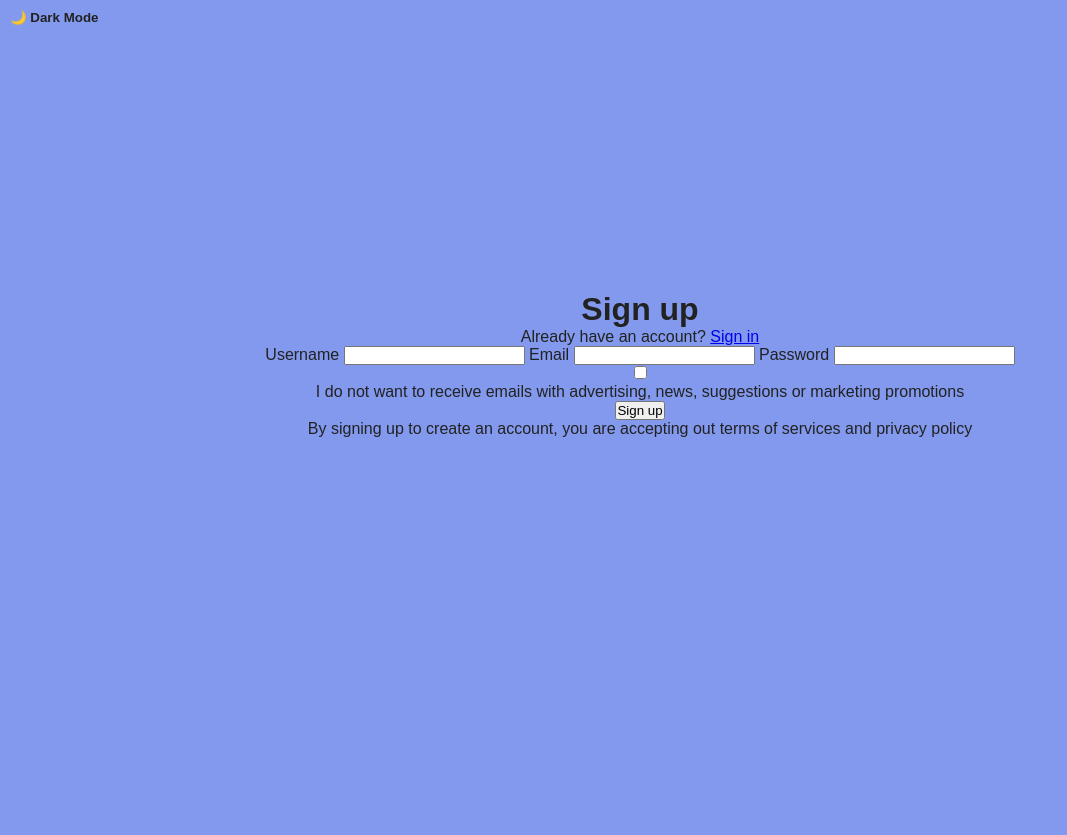
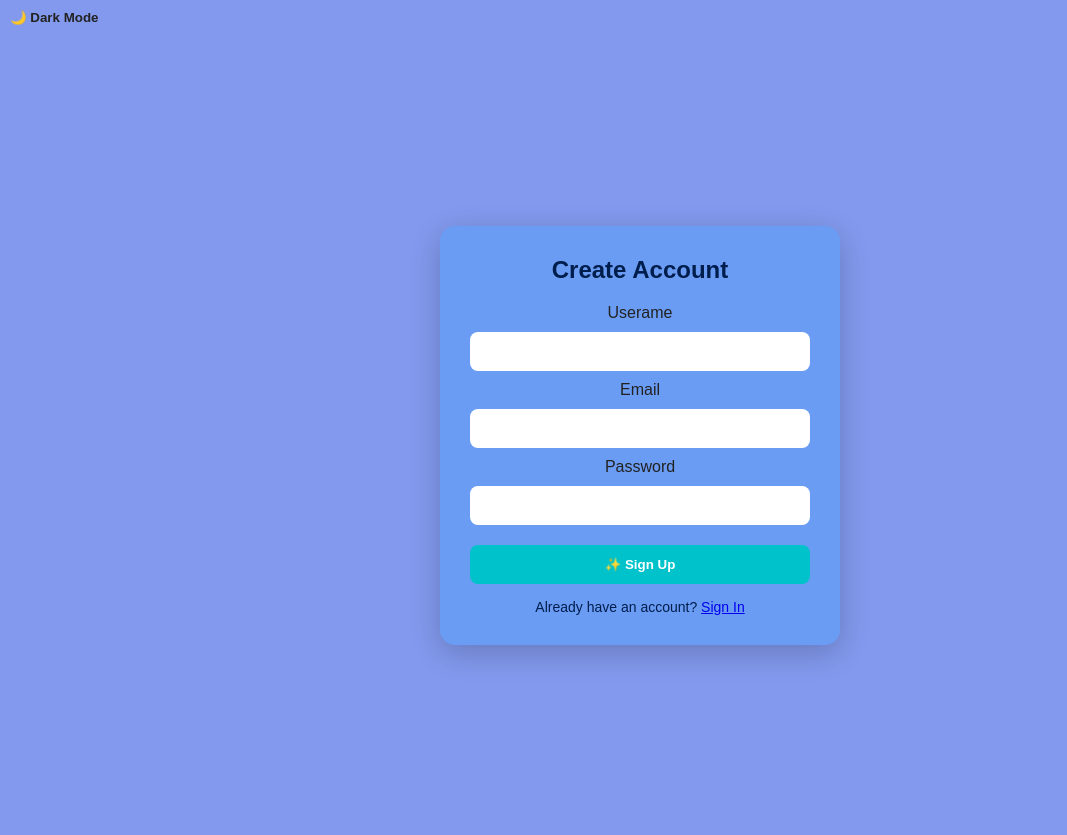
Before and after one commit to Jun1604/CS355Project2, a Node server app: page /auth/signup in a window 1280 px wide. Shown: the whole page, without its empty margins (0-1067 px from the left). Before the commit the page ends 437 px from the top, so only its background shows below. Run offline with Node 20, Linux system fonts and the light colour scheme.

Commit message:
sixth-commit

```diff
--- a/databases/games.json
+++ b/databases/games.json
@@ -1,6 +1,13 @@
 {
-  "gameID": 30,
+  "gameID": 31,
   "games": [
+    {
+      "id": "1",
+      "score": 80,
+      "TPQ": "1.91",
+      "date": "4/12/2025, 10:54:27 AM",
+      "gameID": 31
+    },
     {
       "id": "1",
       "score": null,
--- a/databases/leaderboard.json
+++ b/databases/leaderboard.json
@@ -45,6 +45,12 @@
     {
       "id": "1",
       "score": 80,
+      "TPQ": "1.91",
+      "gameID": 31
+    },
+    {
+      "id": "1",
+      "score": 80,
       "TPQ": "2.18",
       "gameID": 16
     },
@@ -53,12 +59,6 @@
       "score": 70,
       "TPQ": "1.67",
       "gameID": 4
-    },
-    {
-      "id": "1",
-      "score": 60,
-      "TPQ": "1.50",
-      "gameID": 10
     }
   ]
 }
--- a/databases/profile.json
+++ b/databases/profile.json
@@ -19,6 +19,11 @@
       "id": 5,
       "imgID": "0",
       "bio": ""
+    },
+    {
+      "id": 6,
+      "imgID": "3",
+      "bio": ""
     }
   ]
 }
--- a/databases/users.json
+++ b/databases/users.json
@@ -1,5 +1,5 @@
 {
-  "userCount": 5,
+  "userCount": 6,
   "users": [
     {
       "id": 1,
@@ -30,6 +30,12 @@
       "userName": "real",
       "email": "fake@gmail.com",
       "password": "12345"
+    },
+    {
+      "id": 6,
+      "userName": "new",
+      "email": "works@gmail.com",
+      "password": "12345"
     }
   ]
 }
--- a/public/stylesheets/homepage.css
+++ b/public/stylesheets/homepage.css
@@ -39,3 +39,131 @@ body {
     align-items: center;
     flex-direction: column;
 }
+.welcome-wrapper {
+    height: 100vh;
+    color: white;
+    display: flex;
+    flex-direction: column;
+    justify-content: center;
+    align-items: center;
+    text-align: center;
+    padding: 30px;
+  }
+
+  .welcome-wrapper h1 {
+    font-size: 40px;
+    font-weight: bold;
+    margin-bottom: 10px;
+  }
+
+  .welcome-wrapper span {
+    color: #00d4ff;
+  }
+
+
+
+  .welcome-wrapper .tagline {
+    font-size: 16px;
+    margin-bottom: 25px;
+  }
+
+
+
+  .btn.big {
+    background-color: #00c2cb;
+    padding: 14px 30px;
+    color: white;
+    border: none;
+    border-radius: 10px;
+    font-size: 18px;
+    text-decoration: none;
+    margin: 10px auto;
+    font-weight: bold;
+    transition: background 0.3s ease;
+    display: inline-block;
+    width: 220px;
+    text-align: center;
+  }
+
+
+
+
+
+  .btn.big:hover {
+    background-color: #01a6b0;
+  }
+
+
+  .caption {
+    font-size: 14px;
+    color: #ccc;
+    margin: 5px 0 20px;
+  }
+
+.auth-wrapper {
+    height: 100vh;
+    display: flex;
+    justify-content: center;
+    align-items: center;
+  }
+
+  .glass-form {
+    background: rgba(255, 255, 255, 0.2);
+    padding: 30px;
+    border-radius: 15px;
+    backdrop-filter: blur(10px);
+    box-shadow: 0 8px 30px rgba(0, 0, 0, 0.2);
+    width: 90%;
+    max-width: 400px;
+    text-align: center;
+    background-color: #6a9cf3;
+  }
+
+  .glass-form h2 {
+    margin-bottom: 20px;
+    color: #001e4d;
+  }
+
+  .glass-form input {
+    width: 100%;
+    padding: 12px;
+    margin: 10px 0;
+    border: none;
+    border-radius: 8px;
+  }
+
+  .glass-form button {
+    width: 100%;
+    padding: 12px;
+    background-color: #00c2cb;
+    color: white;
+    font-weight: bold;
+    border: none;
+    border-radius: 8px;
+    cursor: pointer;
+    margin-top: 10px;
+    transition: background 0.3s ease;
+  }
+
+  .glass-form .inputSubmit{
+    width: 100%;
+    padding: 12px;
+    background-color: #00c2cb;
+    color: white;
+    font-weight: bold;
+    border: none;
+    border-radius: 8px;
+    cursor: pointer;
+    margin-top: 10px;
+    transition: background 0.3s ease;
+}
+
+  .glass-form button:hover {
+    background-color: #008b93;
+  }
+
+  .subtext {
+    font-size: 14px;
+    margin-top: 15px;
+    color: #001e4d;
+  }
--- a/views/auth/signup.ejs
+++ b/views/auth/signup.ejs
@@ -7,31 +7,27 @@
     </head>
     <body>
         <%-include("./header.ejs")%>
-        <div class="parent-container">
-            <div class="container">
-                <form method="POST" action="/auth/signup/submit" class="signup_form">
-                    <div class="form_header">
-                        <h1>Sign up</h1>
-                        <p>Already have an account? <a href="/auth/signin">Sign in</a></p>
-                    </div>
-                    <span style="color: red;"><%= msg %></span>
-                    <label for="userName">Username</label>
-                    <input id="userName" type="text" name="userName">
-                    <label for="email">Email</label>
-                    <input id="email" type="email" name="email">
-                    <label for="password">Password</label>
-                    <input id="password" type="password" name="password">
-                    <div class="checkbox">
-                        <input type="checkbox" >
-                        <p>I do not want to receive emails with advertising, news, suggestions or marketing promotions</p>
-                    </div>
-                    <input type="submit" value="Sign up">
-                    <p class="footnote">
-                        By signing up to create an account,
-                        you are accepting out terms of services and privacy policy
-                    </p>
+        <body>
+            <div class="auth-wrapper">
+              <div class="glass-form">
+                <h2>Create Account</h2>
+                <p id="error-msg" style="color: red; font-weight: bold; text-align: center; margin-bottom: 10px;">
+                    <%=msg%>
+                  </p>
+                <form action="/auth/signup/submit" method="POST">
+                  <label>Userame</label>
+                  <input type="text" id="userName" name="userName" required />
+
+                  <label>Email</label>
+                  <input type="email" id="email" name="email" required />
+
+                  <label>Password</label>
+                  <input type="password" id="password" name="password" required />
+
+                  <button type="submit">✨ Sign Up</button>
                 </form>
+                <p class="subtext">Already have an account? <a href="/auth/signin">Sign In</a></p>
+              </div>
             </div>
-        </div>
     </body>
 </html>
```
Also changed, not shown: public/stylesheets/index.css (added, +65 -0 lines), views/auth/index.ejs (+9 -15 lines), views/auth/signin.ejs (+22 -15 lines).
